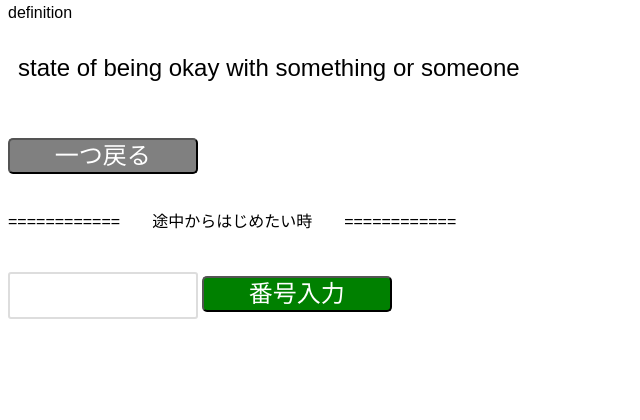
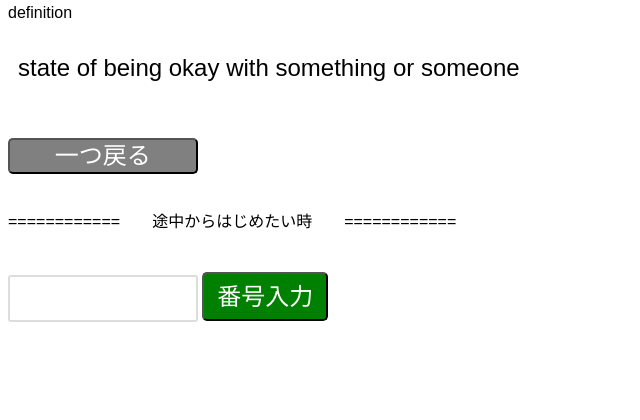
Before and after one commit to nkino-kino/ikuy-iron2, a PHP site: page /TOEIC_wordsPC.html in a window 1280 px wide. Shown: the part 466-886 px from the top of the page, without its empty margins (0-640 px from the left). Before the commit the page ends 785 px from the top, so only its background shows below. Run offline with PHP 8.4, Linux system fonts and the light colour scheme.

Commit message:
Add files via upload

```diff
--- a/TOEIC_wordsPC.css
+++ b/TOEIC_wordsPC.css
@@ -41,9 +41,9 @@ font-size:150%;
  text-decoration:none;
 }
 .btn4 {
- width:15%;
- height:30%;
- line-height:30px;
+ width:10%;
+ height:35%;
+ line-height:43px;
  text-align:center;
  display:inline-block;
  background:green;
--- a/TOEIC_wordsPC.js
+++ b/TOEIC_wordsPC.js
@@ -66,8 +66,8 @@ function createArray(csvData) {
 function back(){
 	var TOEICword = document.getElementById("TOEIC");
 		TOEICword.innerHTML=(word_num[k-1]+":  "+TOEIC[k-1]);
-		var definition = document.getElementById("definition");
-		definition.innerHTML=(definition[k-1]);
+		var definition2 = document.getElementById("definition");
+		definition2.innerHTML=(definition[k-1]);
 		k=k-1;
 }
 
```
